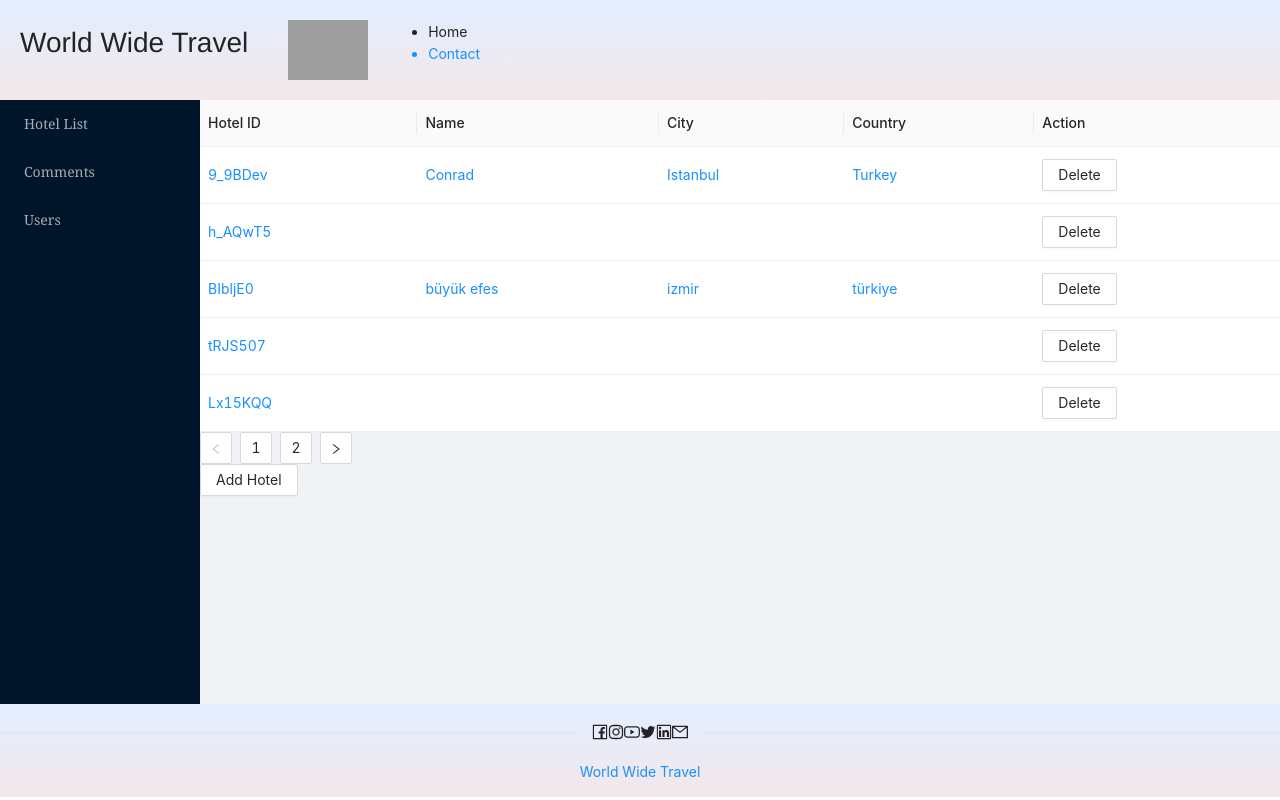
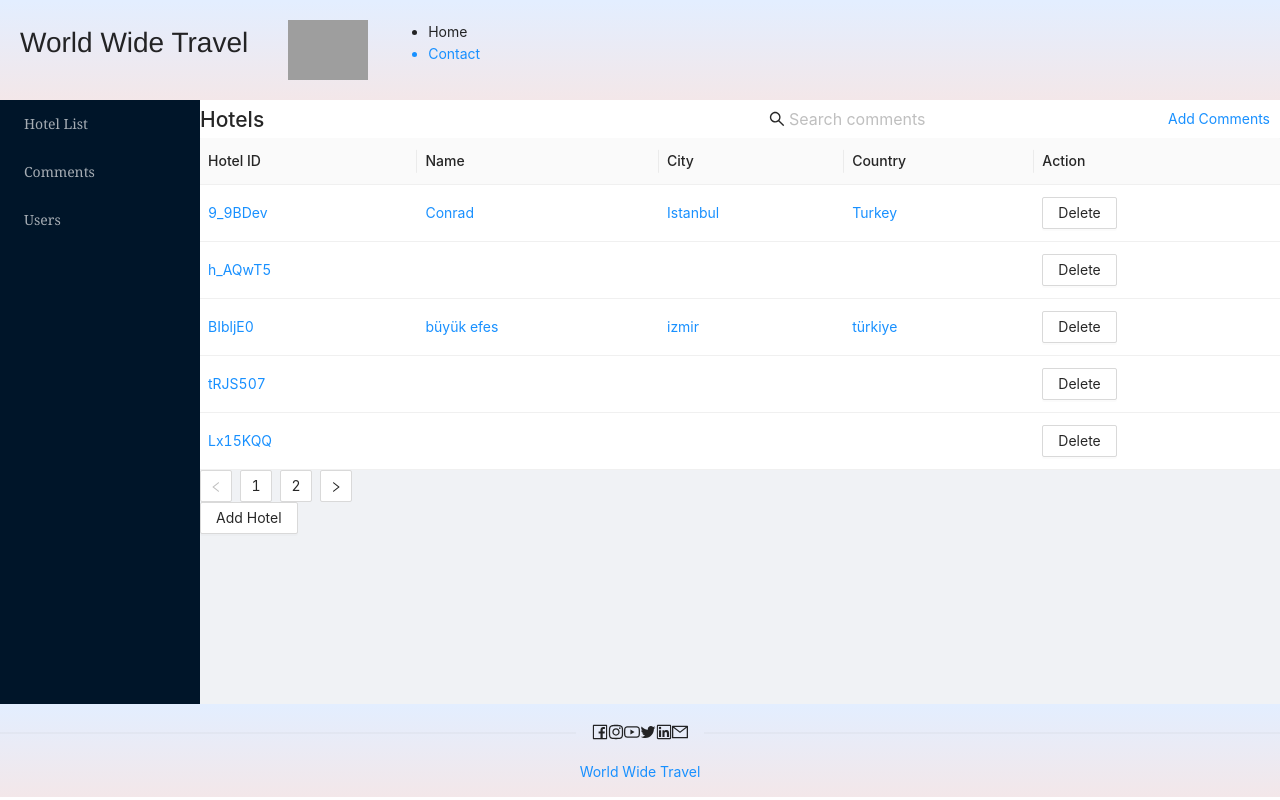
Before and after one commit to nevraka/TravelApp, a React (Create React App) app: page /hotels in a window 1280 px wide. Built offline with nearby package versions, Linux system fonts and the light colour scheme; data requests are answered from the project's data file; grey boxes are pictures that could not be loaded.

Commit message:
Lisy header and prop

```diff
--- a/src/components/hotel/List.js
+++ b/src/components/hotel/List.js
@@ -4,8 +4,9 @@ import { Table } from 'antd';
 import { Button } from 'antd';
 import { Pagination } from 'antd';
 import { Modal } from 'antd';
+import ListHeader from '../listHeader/ListHeader';
 
-function List() {
+function List({ setSearchTerm }) {
   const [hotels, setHotels] = useState([]);
   const [page, setPage] = useState(1);
   const [modalVisible, setModalVisible] = useState(false);
@@ -91,7 +92,12 @@ function List() {
     setModalVisible(true);
   };
   return (
-    <div>
+    <>
+      <ListHeader
+        title="Hotels"
+        title_2="Add Hotels"
+        setSearchTerm={setSearchTerm}
+      ></ListHeader>
       <Table
         pagination={false}
         columns={columns}
@@ -111,7 +117,7 @@ function List() {
         onOk={handleOk}
         onCancel={handleCancel}
       />
-    </div>
+    </>
   );
 }
 
```
